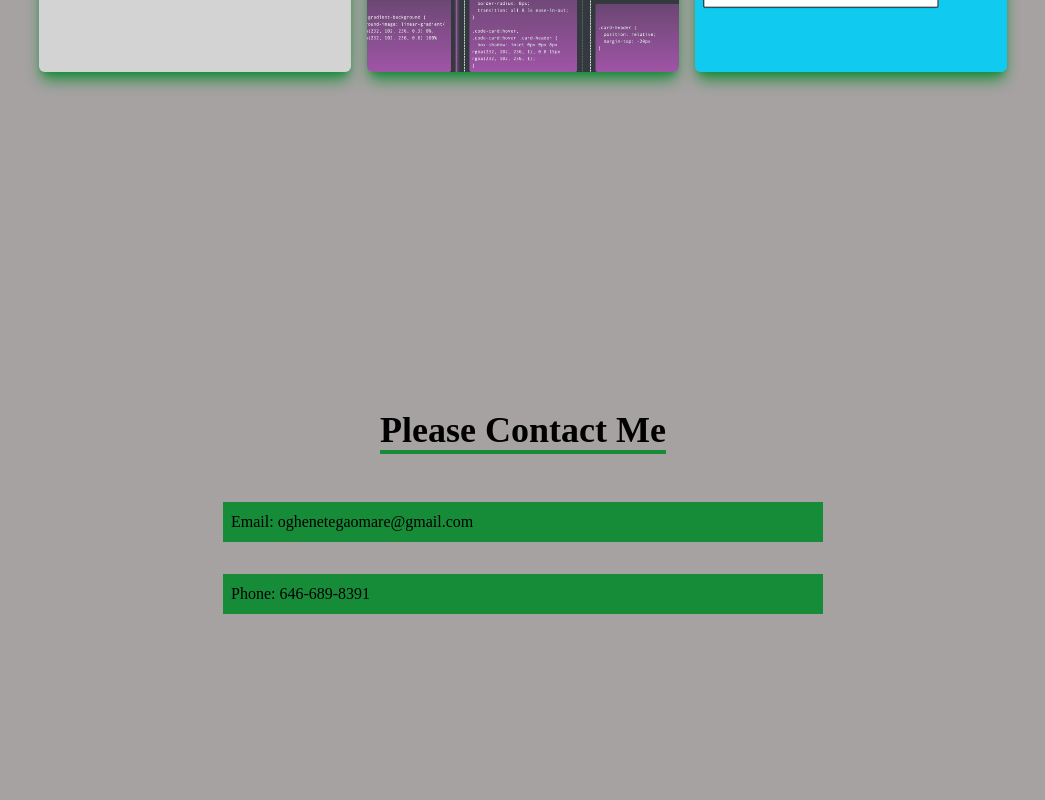
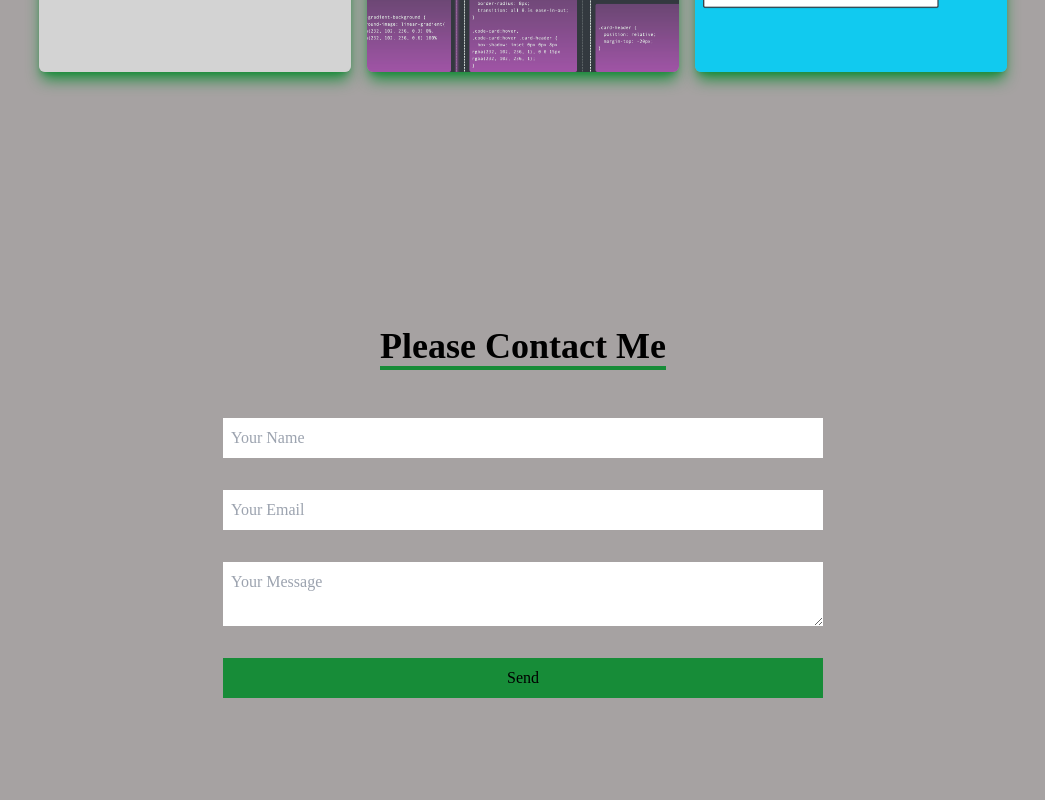
Before and after one commit to tegaomare/react-personal-portfolio, a React (Create React App) app: page / in a window 1280 px wide. Shown: the part 3080-3880 px from the top of the page, without its empty margins (117-1162 px from the left). Built offline with nearby package versions, Linux system fonts and the light colour scheme.

Commit message:
.env file created and added to gitignore, also my contact file has been update with the EmailJS forms to send actual request to contact me through email

```diff
--- a/src/components/Contact.jsx
+++ b/src/components/Contact.jsx
@@ -1,18 +1,40 @@
 import React from 'react';
+import emailjs from 'emailjs-com';
 
 const Contact = () => {
+    const sendEmail = (e) => {
+        e.preventDefault();
 
-  return (
-    <div name='contact' className='w-full h-screen bg-[#A6A2A2] flex justify-center items-center p-4'>
-        <div className='flex flex-col max-w-[600px] w-full'>
-            <div className='pb-8 flex flex-col justify-center w-full h-full items-center'>
-                <p className='text-4xl font-bold inline border-b-4 border-[#178C38] text-black-500'>Please Contact Me</p>
-            </div>
-            <p className='my-4 p-2 bg-[#178C38]'>Email: oghenetegaomare@gmail.com</p>
-            <p className='my-4 p-2 bg-[#178C38]'>Phone: 646-689-8391</p>
+
+        emailjs.sendForm(
+            process.env.REACT_APP_EMAILJS_SERVICE_ID,
+            process.env.REACT_APP_EMAILJS_TEMPLATE_ID,
+            e.target,
+            process.env.REACT_APP_EMAILJS_PUBLIC_KEY
+        )
+        .then((result) => {
+            console.log(result.text);
+            alert('Message sent successfully!');
+        }, (error) => {
+            console.log(error.text);
+            alert('Failed to send the message, please try again.');
+        });
+        e.target.reset();
+    };
+
+    return (
+        <div name='contact' className='w-full h-screen bg-[#A6A2A2] flex justify-center items-center p-4'>
+            <form className='flex flex-col max-w-[600px] w-full' onSubmit={sendEmail}>
+                <div className='pb-8 flex flex-col justify-center w-full h-full items-center'>
+                    <p className='text-4xl font-bold inline border-b-4 border-[#178C38] text-black-500'>Please Contact Me</p>
+                </div>
+                <input type="text" name="from_name" placeholder="Your Name" required className="my-4 p-2" />
+                <input type="email" name="from_email" placeholder="Your Email" required className="my-4 p-2" />
+                <textarea name="message" placeholder="Your Message" required className="my-4 p-2"></textarea>
+                <button type="submit" className='my-4 p-2 bg-[#178C38]'>Send</button>
+            </form>
         </div>
-    </div>
-  )
-}
+    );
+};
 
 export default Contact;
```
Also changed, not shown: 1 other file (tests, documents, lock files or other folders).
